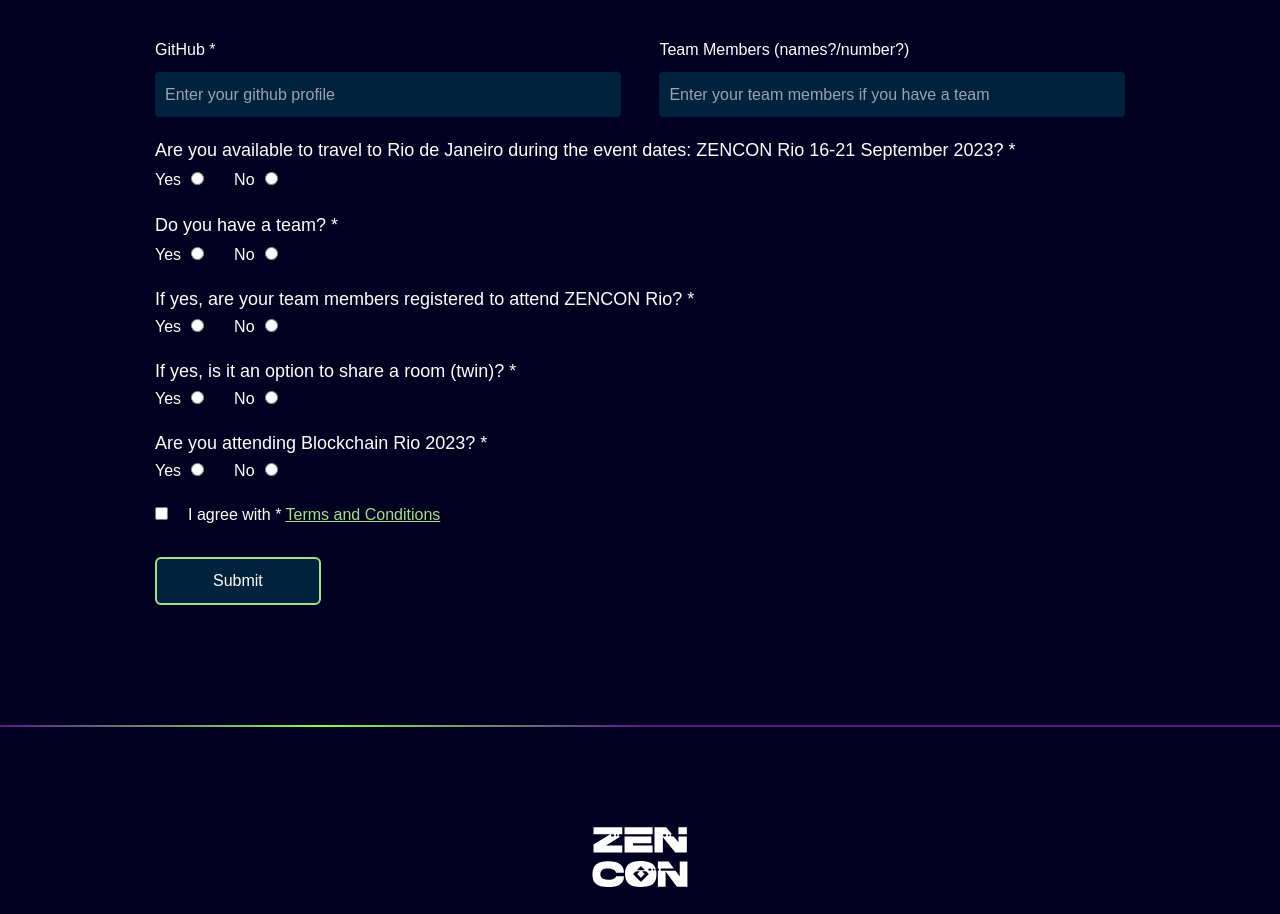
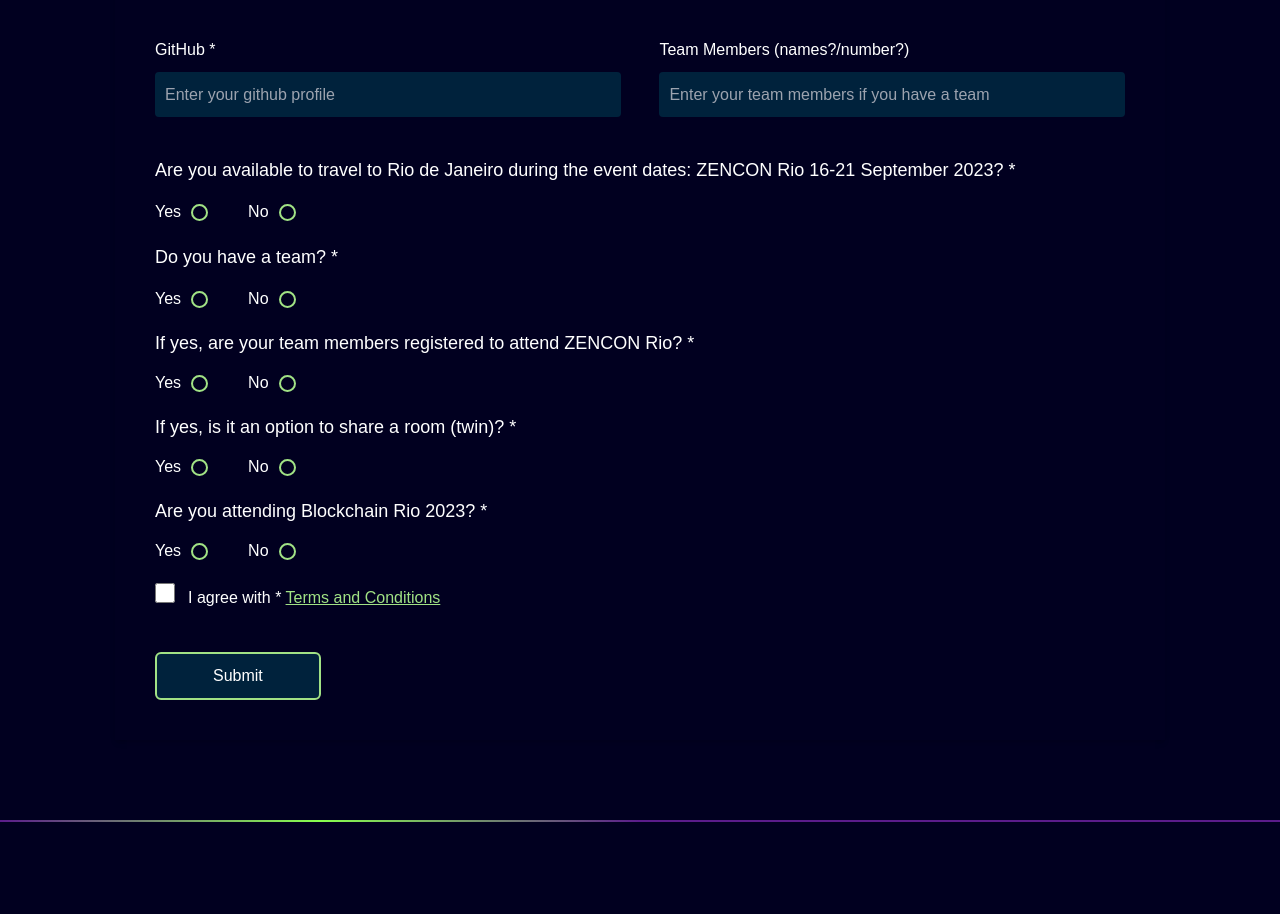
Before and after one commit to ZeniqDmcc/zencon-frontend-v2, a Next.js app: page /register in a window 1280 px wide. Shown: the part 1440-2354 px from the top of the page. Built offline with nearby package versions, Linux system fonts and the light colour scheme; no server answers.

Commit message:
Chore: Form Radio fields and checkboxes

```diff
--- a/components/Registration/index.jsx
+++ b/components/Registration/index.jsx
@@ -212,51 +212,61 @@
                                 <input type="text" name="teamMembers" placeholder='Enter your team members if you have a team' onChange={handleInputChange} value={formData.teamMembers} />
                             </div>
 
-                            <div className={styles.inputradio}>
+                            <div className={`${styles.inputradio} mt-5`}>
                                 <label className={`${styles.block} ${styles.rlabel}`} htmlFor="travel_availability">Are you available to travel to Rio de Janeiro during the event dates: ZENCON Rio 16-21 September 2023? *</label>
+                                <div className="flex items-center mt-3">
                                     <label htmlFor="travel_availabilityYes">Yes</label>
-                                <input className="radio" type="radio" name="travel_availability" id="travel_availabilityYes" value="yes" onChange={handleInputChange} checked={formData.travel_availability === "yes"} />
+                                    <input className={styles.radio} type="radio" name="travel_availability" id="travel_availabilityYes" value="yes" onChange={handleInputChange} checked={formData.travel_availability === "yes"} />
                                     <label className={styles.mrleft} htmlFor="travel_availabilityNo">No</label>
-                                <input className="radio" type="radio" name="travel_availability" id="travel_availabilityNo" value="no" onChange={handleInputChange} checked={formData.travel_availability === "no"} />
+                                    <input className={styles.radio} type="radio" name="travel_availability" id="travel_availabilityNo" value="no" onChange={handleInputChange} checked={formData.travel_availability === "no"} />
+                                </div>
                             </div>
 
                             <div className={styles.inputradio}>
                                 <label className={`${styles.block} ${styles.rlabel}`} htmlFor="has_a_team">Do you have a team? *</label>
+                                <div className="flex items-center mt-3">
                                     <label htmlFor="has_a_teamYes">Yes</label>
-                                <input className="radio" type="radio" name="has_a_team" id="has_a_teamYes" value="yes" onChange={handleInputChange} checked={formData.has_a_team === "yes"} />
+                                    <input className={styles.radio} type="radio" name="has_a_team" id="has_a_teamYes" value="yes" onChange={handleInputChange} checked={formData.has_a_team === "yes"} />
                                     <label className={styles.mrleft} htmlFor="has_a_teamNo">No</label>
-                                <input className="radio" type="radio" name="has_a_team" id="has_a_teamNo" value="no" onChange={handleInputChange} checked={formData.has_a_team === "no"} />
+                                    <input className={styles.radio} type="radio" name="has_a_team" id="has_a_teamNo" value="no" onChange={handleInputChange} checked={formData.has_a_team === "no"} />
+                                </div>
                             </div>
 
                             <div className={styles.inputradio}>
                                 <label className={`${styles.rlabel} block text-base pb-2`} htmlFor="team_registration">If yes, are your team members registered to attend ZENCON Rio? *</label>
+                                <div className="flex items-center mt-3">
                                 <label htmlFor="team_registrationYes">Yes</label>
-                                <input type="radio" name="team_registration" id="team_registrationYes" value="yes" onChange={handleInputChange} checked={formData.team_registration === "yes"} />
+                                <input className={styles.radio} type="radio" name="team_registration" id="team_registrationYes" value="yes" onChange={handleInputChange} checked={formData.team_registration === "yes"} />
                                 <label className={styles.mrleft} htmlFor="team_registrationNo">No</label>
-                                <input className="radio" type="radio" name="team_registration" id="team_registrationNo" value="no" onChange={handleInputChange} checked={formData.team_registration === "no"} />
+                                <input className={styles.radio} type="radio" name="team_registration" id="team_registrationNo" value="no" onChange={handleInputChange} checked={formData.team_registration === "no"} />
+                                </div>
                                 <div className={styles.inputradio}>
                                     <label className={`${styles.rlabel} block text-base pb-2`} htmlFor="twin_room_option">If yes, is it an option to share a room (twin)? *</label>
+                                    <div className="flex items-center mt-3">
                                         <label htmlFor="twin_room_optionYes">Yes</label>
-                                    <input className="radio" type="radio" id="twin_room_optionYes" name="twin_room_option" value="yes" onChange={handleInputChange} checked={formData.twin_room_option === "yes"} />
+                                        <input className={styles.radio} type="radio" id="twin_room_optionYes" name="twin_room_option" value="yes" onChange={handleInputChange} checked={formData.twin_room_option === "yes"} />
                                         <label htmlFor="twin_room_optionNo" className={styles.mrleft}>No</label>
-                                    <input className="radio" type="radio" id="twin_room_optionNo" name="twin_room_option" value="no" onChange={handleInputChange} checked={formData.twin_room_option === "no"} />
+                                        <input className={styles.radio} type="radio" id="twin_room_optionNo" name="twin_room_option" value="no" onChange={handleInputChange} checked={formData.twin_room_option === "no"} />
+                                    </div>
                                 </div>
                             </div>
 
                             <div className={styles.inputradio}>
                                 <label className={`${styles.rlabel} block text-base pb-2`} htmlFor="event_attendancy">Are you attending Blockchain Rio 2023? *</label>
+                                <div className="flex items-center mt-3">
                                     <label htmlFor="event_attendancyYes">Yes</label>
-                                <input type="radio" id="yes" className={styles.event_attendancy} name="event_attendancy" value="yes" onChange={handleInputChange} checked={formData.event_attendancy === 'yes'} />
+                                    <input type="radio" id="yes" className={`${styles.event_attendancy} ${styles.radio}`} name="event_attendancy" value="yes" onChange={handleInputChange} checked={formData.event_attendancy === 'yes'} />
                                     <label className={styles.mrleft} htmlFor="event_attendancyNo">No</label>
-                                <input type="radio" id="no" className={styles.event_attendancy} name="event_attendancy" value="no" onChange={handleInputChange} checked={formData.event_attendancy === 'no'} />
+                                    <input type="radio" id="no" className={`${styles.event_attendancy} ${styles.radio}`} name="event_attendancy" value="no" onChange={handleInputChange} checked={formData.event_attendancy === 'no'} />
+                                </div>
                             </div>
 
                             <div className="block w-full mt-5">
-                                <input type="checkbox" className='mr-3 form-checkbox' id="terms_and_conditions" name="terms_and_conditions" onClick={(event)=>{
+                                <input type="checkbox" className={`mr-3 ${styles.checkbox}`} id="terms_and_conditions" name="terms_and_conditions" onClick={(event) => {
                                     if (event.target.checked === true) {
-                                        setFormData({...formData,terms_and_conditions:"yes"})
-                                    }else{
-                                        setFormData({...formData,terms_and_conditions:""})
+                                        setFormData({ ...formData, terms_and_conditions: "yes" })
+                                    } else {
+                                        setFormData({ ...formData, terms_and_conditions: "" })
                                     }
                                 }} />
                                 <label htmlFor="terms_and_conditions" className="ml-2">I agree with * <a href="/terms" target="_blank"><span className='cursor-pointer underline text-[#A1E285]'>Terms and Conditions</span></a></label>
@@ -266,7 +276,7 @@
                                 <p className='text-red-600 p-2'>⚠️ {error}</p>
                             </div> : null}
 
-                            <div className="block w-full">
+                            <div className="block w-full mt-3">
                                 <button className={styles.inputButton} type='submit'>Submit</button>
                             </div>
                         </form>
@@ -275,7 +285,6 @@
             </div>
         </div>
     )
-
 }
 
 export default RegistrationForm
--- a/components/Registration/register.module.css
+++ b/components/Registration/register.module.css
@@ -1,6 +1,7 @@
 .form__container {
     max-width: 1050px;
 }
+
 .formInner {
     box-shadow: 2px 28px 11px 13px #F4F4F4;
     padding: 50px;
@@ -33,6 +34,7 @@
     outline: 2px solid #A1E285;
     background-color: #00223C;
 }
+
 .inputtextarea textarea {
     height: 230px;
     padding: 10px;
@@ -53,7 +55,7 @@
     color: #374151;
 }
 
-.inputselect  {
+.inputselect {
     width: 48%;
     padding-top: 20px;
 }
@@ -88,12 +90,29 @@
     padding-top: 20px;
 }
 
+
+.radio {
+    appearance: none;
+    -webkit-appearance: none;
+    width: 17px;
+    height: 17px;
+    border-radius: 50%;
+    border: 2px solid #A1E285;
+    outline: none;
+    margin-right: 10px;
+}
+
+.radio:checked {
+    background-color: #A1E285;
+    border-color: #A1E285;
+}
+
 .formInner select {
     height: 45px;
-    border-color: #E5E7EB;
+    border-color: #A1E285;
     width: 100%;
     padding: 5px 10px;
-    color: #9CA3C0;
+    color: #A1E285;
 }
 
 .inputButton {
@@ -122,9 +141,25 @@
 }
 
 .phnumber {
-    width: 20%;
+    width: 33%;
     border-radius: 0 0 0 0 !important;
 }
+
+.checkbox {
+    border: 2px solid #ccc;
+    border-radius: 4px;
+    width: 20px;
+    height: 20px;
+    margin: 0 5px 0 0;
+    padding: 0;
+    cursor: pointer;
+    outline: none;
+}
+
+.checkbox:checked {
+    background-color: #A1E285 !important;
+  }
+
 
 @media only screen and (max-width: 840px) {
     .half {
```
Lines whose indentation alone changed are shown as unchanged.
